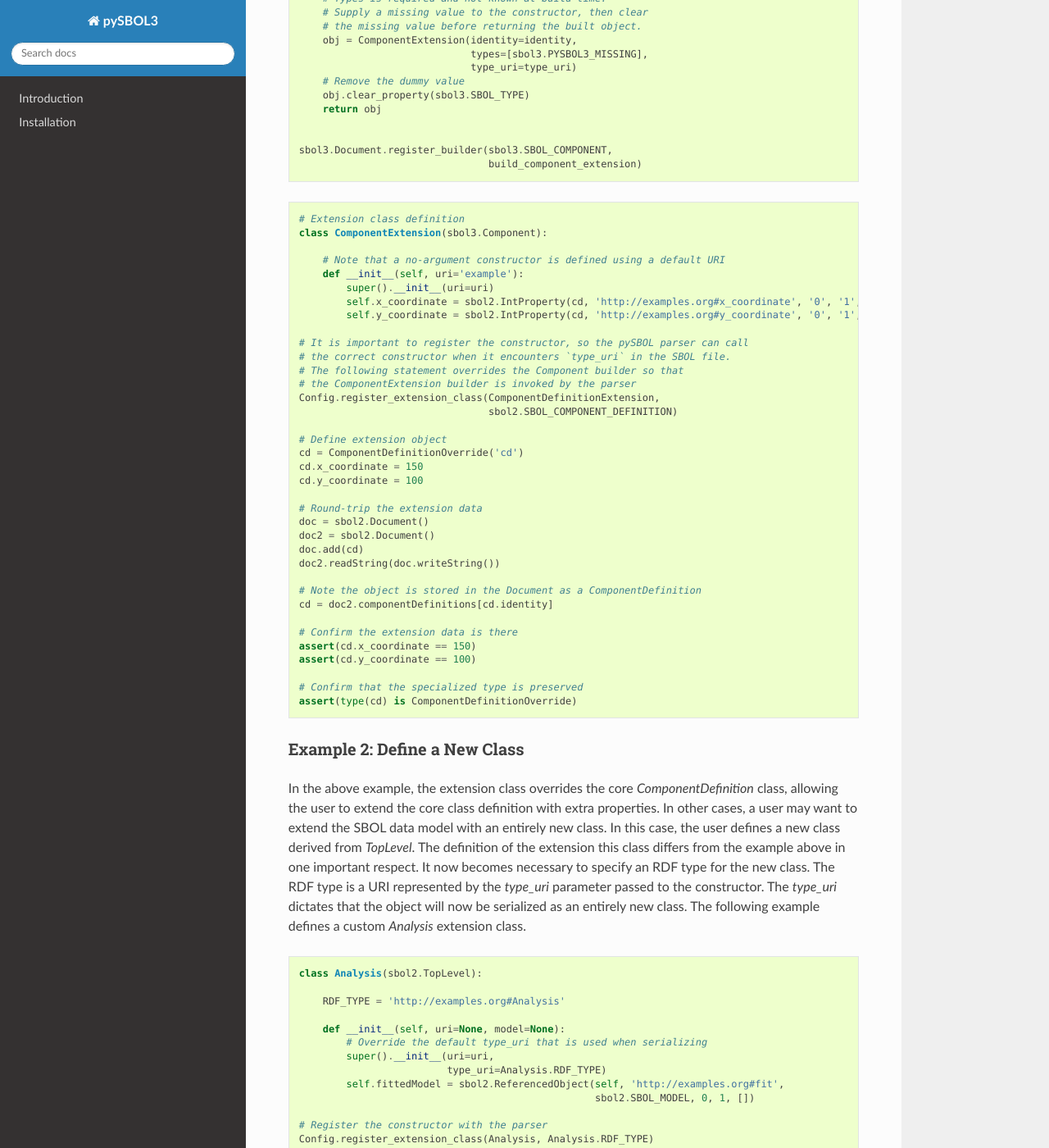
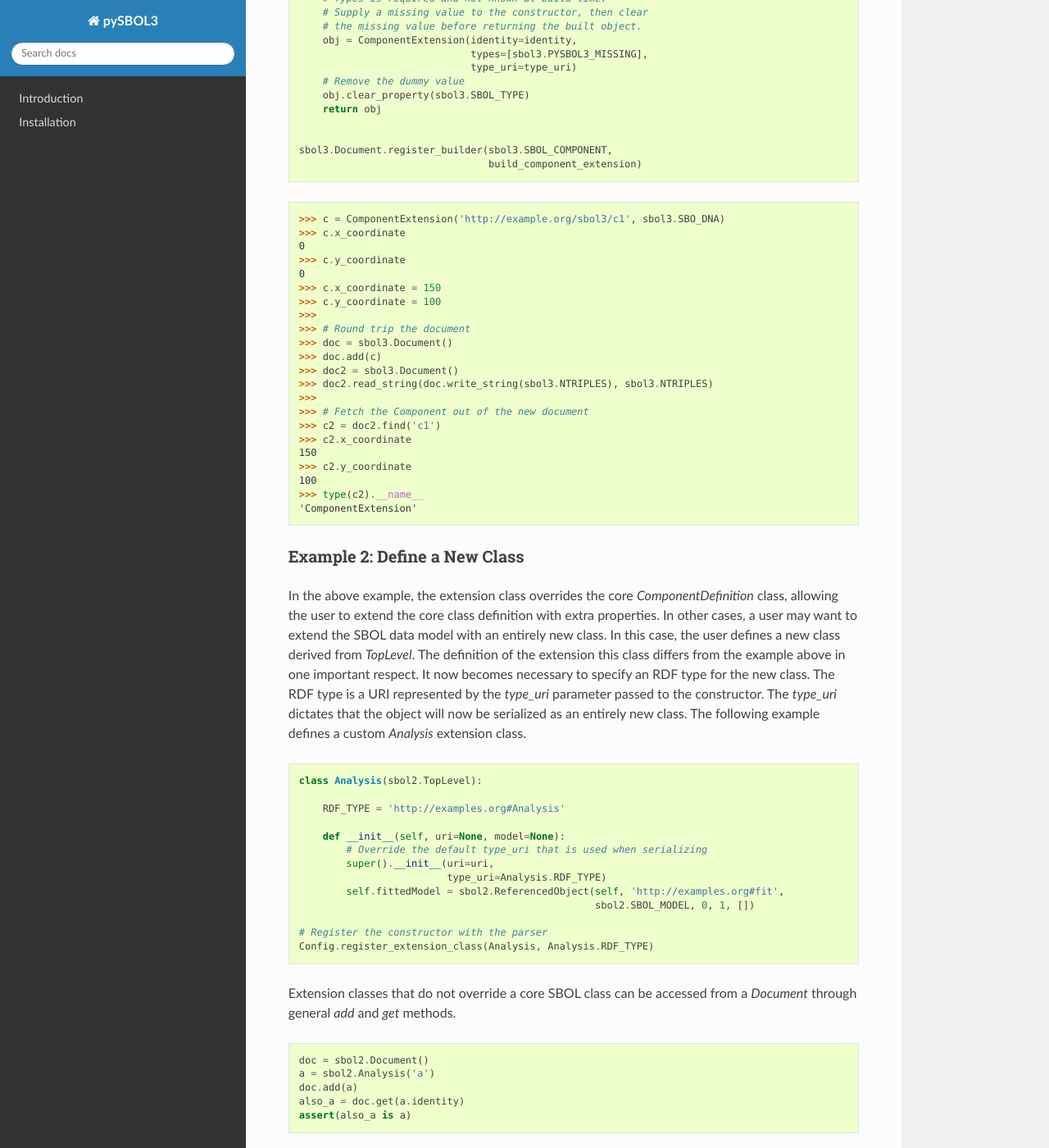
Before and after one commit to SynBioDex/pySBOL3, a Sphinx documentation site: the page built from docs/extensions.rst, in a window 1280 px wide and 1400 px high, scrolled down 3453 px. Shown: the whole window at 82% size. Built offline with Sphinx 7.4.7 and the Read the Docs theme 2.0.0, drawn with Linux system fonts in a browser that asks for light colours.

Commit message:
Finish extensions example 1

```diff
--- a/docs/extensions.rst
+++ b/docs/extensions.rst
@@ -223,43 +223,31 @@ now represented as a `ComponentExtension` rather than a
 
 .. code:: python
 
-  # Extension class definition
-  class ComponentExtension(sbol3.Component):
+    >>> c = ComponentExtension('http://example.org/sbol3/c1', sbol3.SBO_DNA)
+    >>> c.x_coordinate
+    0
+    >>> c.y_coordinate
+    0
+    >>> c.x_coordinate = 150
+    >>> c.y_coordinate = 100
+    >>>
+    >>> # Round trip the document
+    >>> doc = sbol3.Document()
+    >>> doc.add(c)
+    >>> doc2 = sbol3.Document()
+    >>> doc2.read_string(doc.write_string(sbol3.NTRIPLES), sbol3.NTRIPLES)
+    >>>
+    >>> # Fetch the Component out of the new document
+    >>> c2 = doc2.find('c1')
+    >>> c2.x_coordinate
+    150
+    >>> c2.y_coordinate
+    100
+    >>> type(c2).__name__
+    'ComponentExtension'
 
-      # Note that a no-argument constructor is defined using a default URI
-      def __init__(self, uri='example'):
-          super().__init__(uri=uri)
-          self.x_coordinate = sbol2.IntProperty(cd, 'http://examples.org#x_coordinate', '0', '1', [])
-          self.y_coordinate = sbol2.IntProperty(cd, 'http://examples.org#y_coordinate', '0', '1', [])
+.. end
 
-  # It is important to register the constructor, so the pySBOL parser can call
-  # the correct constructor when it encounters `type_uri` in the SBOL file.
-  # The following statement overrides the Component builder so that
-  # the ComponentExtension builder is invoked by the parser
-  Config.register_extension_class(ComponentDefinitionExtension,
-                                  sbol2.SBOL_COMPONENT_DEFINITION)
-
-  # Define extension object
-  cd = ComponentDefinitionOverride('cd')
-  cd.x_coordinate = 150
-  cd.y_coordinate = 100
-
-  # Round-trip the extension data
-  doc = sbol2.Document()
-  doc2 = sbol2.Document()
-  doc.add(cd)
-  doc2.readString(doc.writeString())
-
-  # Note the object is stored in the Document as a ComponentDefinition
-  cd = doc2.componentDefinitions[cd.identity]
-
-  # Confirm the extension data is there
-  assert(cd.x_coordinate == 150)
-  assert(cd.y_coordinate == 100)
-
-  # Confirm that the specialized type is preserved
-  assert(type(cd) is ComponentDefinitionOverride)
-.. end
 
 Example 2: Define a New Class
 -----------------------------
```
Also changed, not shown: 1 other file.
